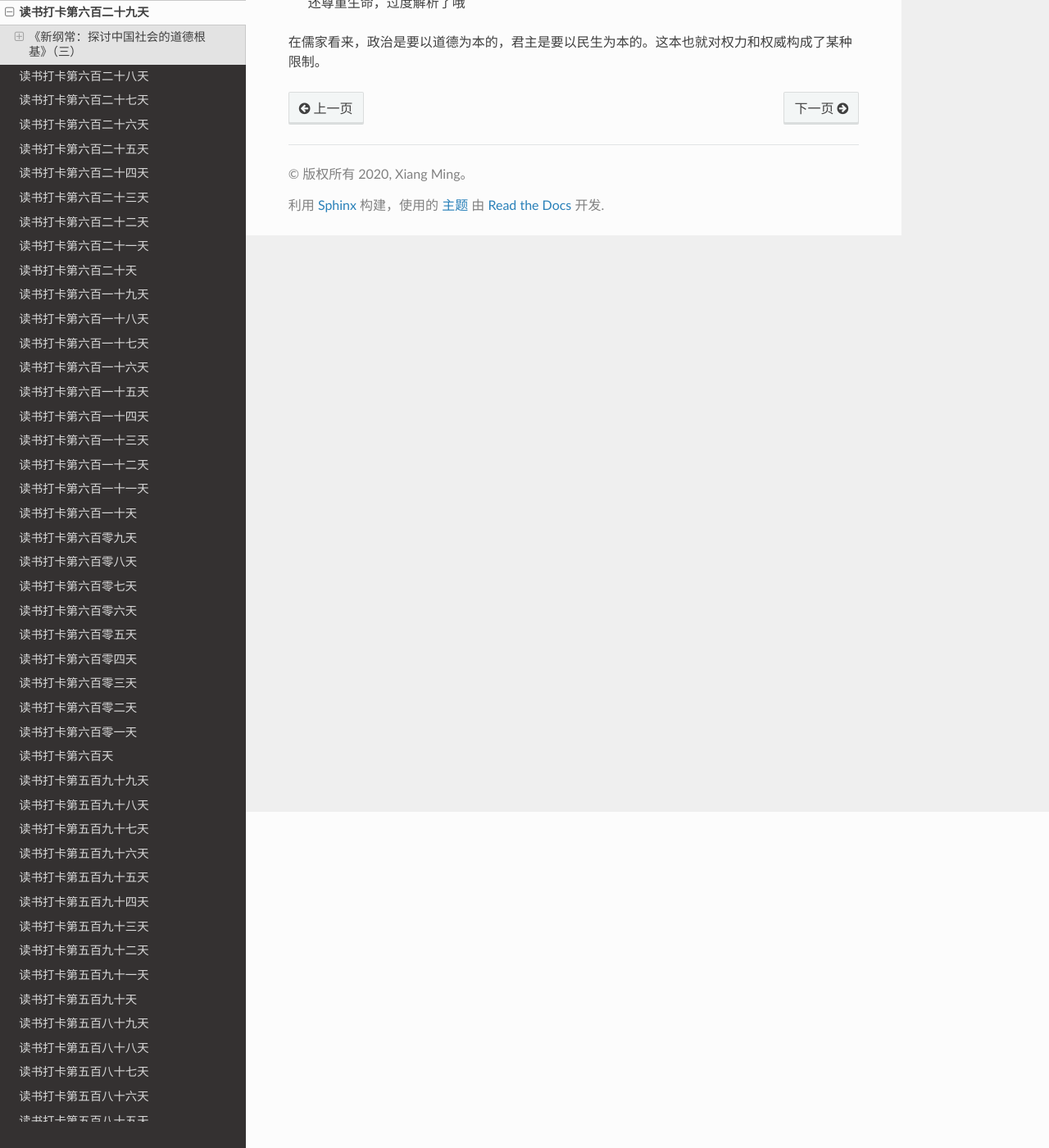
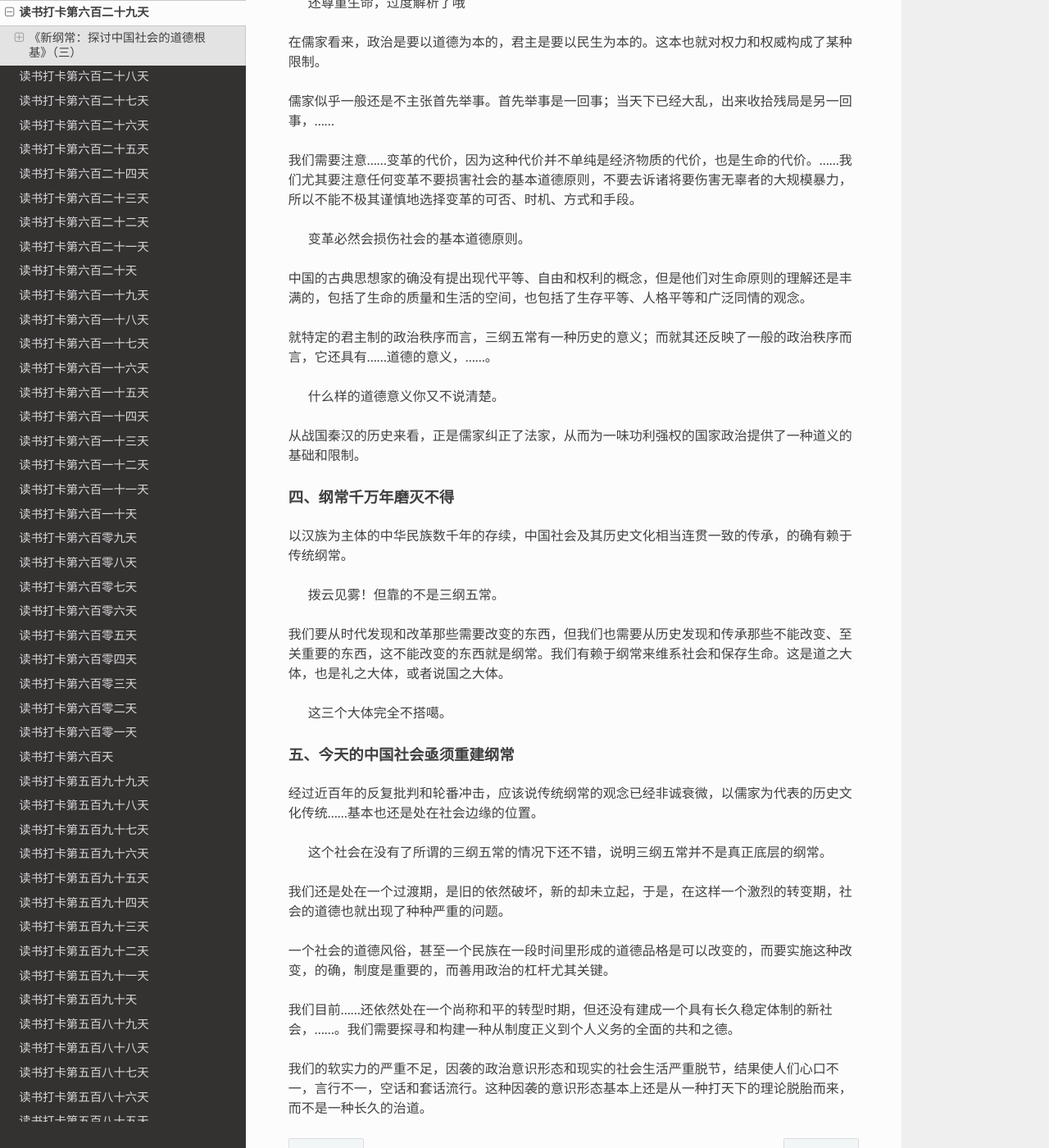
Before and after one commit to xiangming1975/reading, a Sphinx documentation site: the page built from source/2022-07-29.md, in a window 1280 px wide and 1400 px high, scrolled down 410 px. Shown: the whole window at 82% size. Built offline with Sphinx 7.4.7 and the Read the Docs theme 2.0.0, drawn with Linux system fonts in a browser that asks for light colours.

Commit message:
自动提交时间: 2022-07-29T22:00:02,202809879+08:00

```diff
--- a/source/2022-07-29.md
+++ b/source/2022-07-29.md
@@ -8,3 +8,36 @@
 > 还尊重生命，过度解析了哦
 
 在儒家看来，政治是要以道德为本的，君主是要以民生为本的。这本也就对权力和权威构成了某种限制。
+
+儒家似乎一般还是不主张首先举事。首先举事是一回事；当天下已经大乱，出来收拾残局是另一回事，……
+
+我们需要注意……变革的代价，因为这种代价并不单纯是经济物质的代价，也是生命的代价。……我们尤其要注意任何变革不要损害社会的基本道德原则，不要去诉诸将要伤害无辜者的大规模暴力，所以不能不极其谨慎地选择变革的可否、时机、方式和手段。
+> 变革必然会损伤社会的基本道德原则。
+
+中国的古典思想家的确没有提出现代平等、自由和权利的概念，但是他们对生命原则的理解还是丰满的，包括了生命的质量和生活的空间，也包括了生存平等、人格平等和广泛同情的观念。
+
+就特定的君主制的政治秩序而言，三纲五常有一种历史的意义；而就其还反映了一般的政治秩序而言，它还具有……道德的意义，……。
+> 什么样的道德意义你又不说清楚。
+
+从战国秦汉的历史来看，正是儒家纠正了法家，从而为一味功利强权的国家政治提供了一种道义的基础和限制。
+
+#### 四、纲常千万年磨灭不得
+
+以汉族为主体的中华民族数千年的存续，中国社会及其历史文化相当连贯一致的传承，的确有赖于传统纲常。
+> 拨云见雾！但靠的不是三纲五常。
+
+我们要从时代发现和改革那些需要改变的东西，但我们也需要从历史发现和传承那些不能改变、至关重要的东西，这不能改变的东西就是纲常。我们有赖于纲常来维系社会和保存生命。这是道之大体，也是礼之大体，或者说国之大体。
+> 这三个大体完全不搭噶。
+
+#### 五、今天的中国社会亟须重建纲常
+
+经过近百年的反复批判和轮番冲击，应该说传统纲常的观念已经非诚衰微，以儒家为代表的历史文化传统……基本也还是处在社会边缘的位置。
+> 这个社会在没有了所谓的三纲五常的情况下还不错，说明三纲五常并不是真正底层的纲常。
+
+我们还是处在一个过渡期，是旧的依然破坏，新的却未立起，于是，在这样一个激烈的转变期，社会的道德也就出现了种种严重的问题。
+
+一个社会的道德风俗，甚至一个民族在一段时间里形成的道德品格是可以改变的，而要实施这种改变，的确，制度是重要的，而善用政治的杠杆尤其关键。
+
+我们目前……还依然处在一个尚称和平的转型时期，但还没有建成一个具有长久稳定体制的新社会，……。我们需要探寻和构建一种从制度正义到个人义务的全面的共和之德。
+
+我们的软实力的严重不足，因袭的政治意识形态和现实的社会生活严重脱节，结果使人们心口不一，言行不一，空话和套话流行。这种因袭的意识形态基本上还是从一种打天下的理论脱胎而来，而不是一种长久的治道。
```
Also changed, not shown: source/2022-07-30.md (added, +48 -0 lines).
